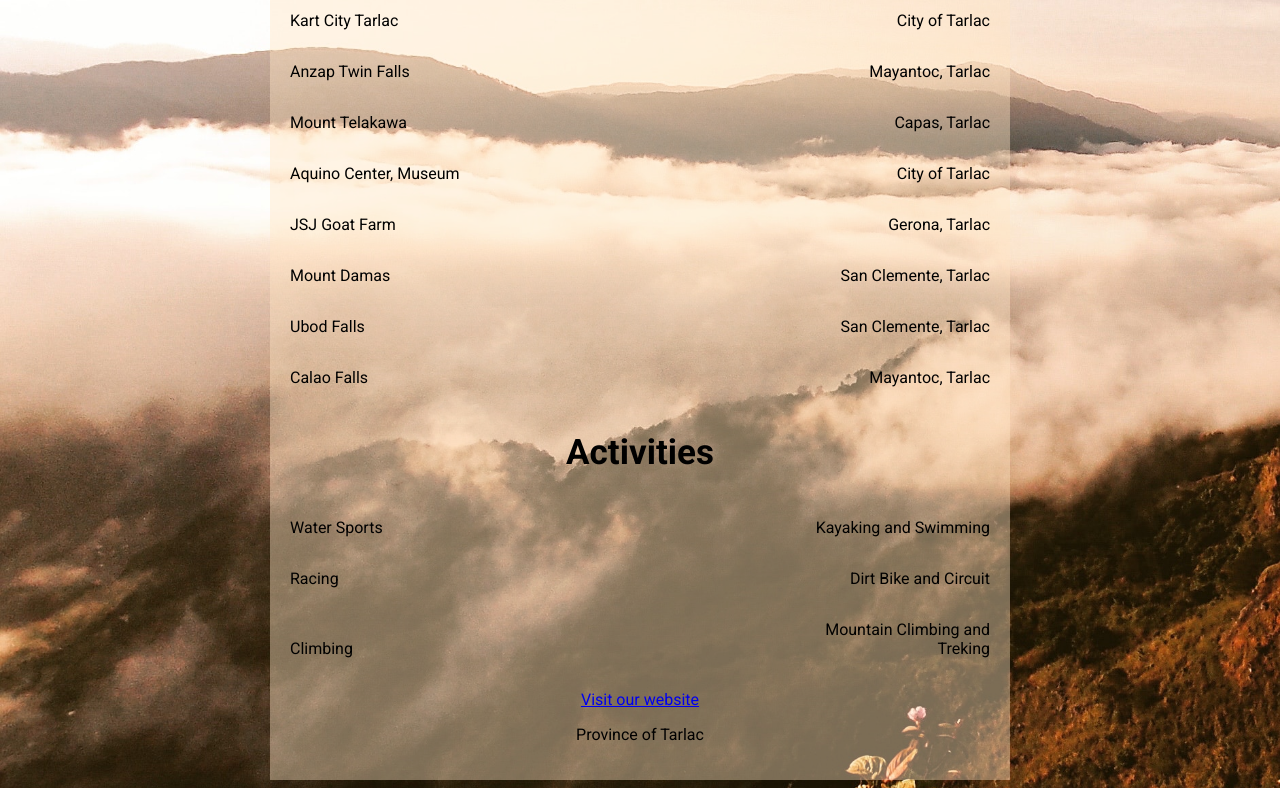
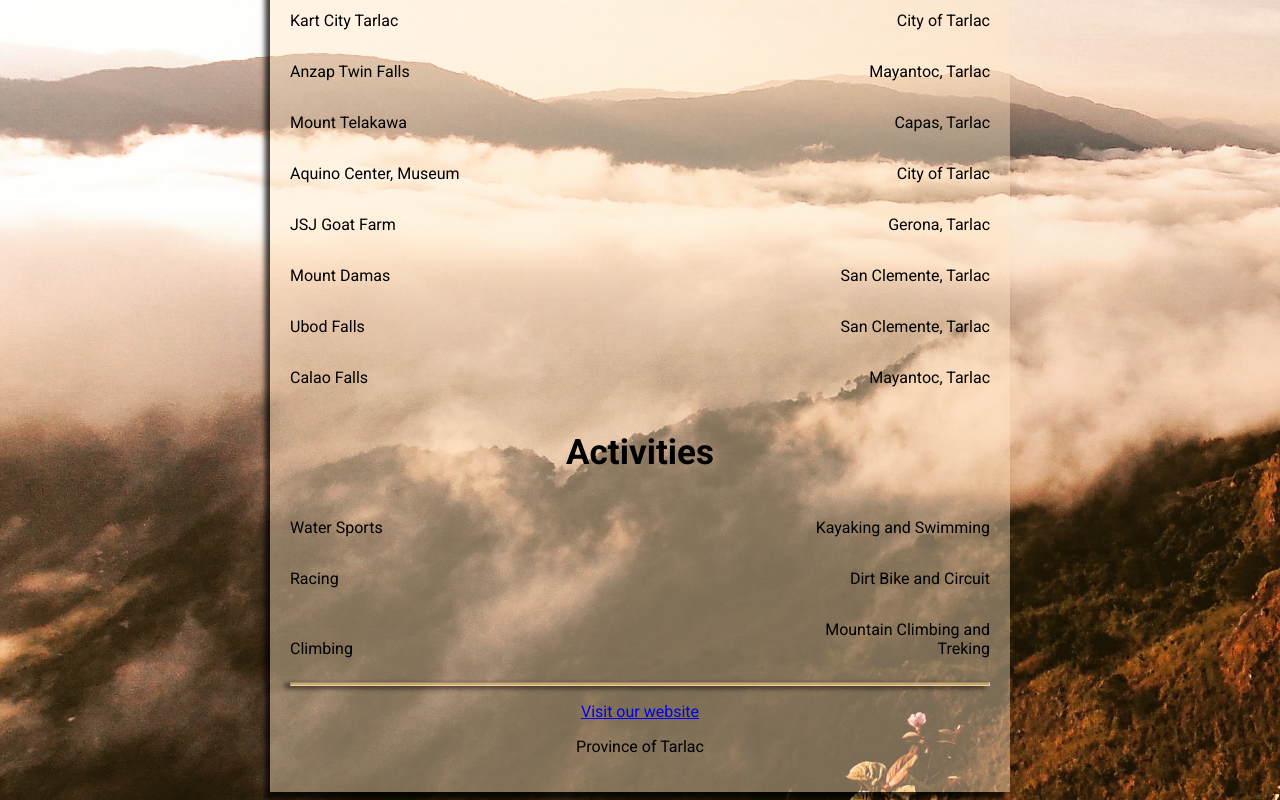
Before and after one commit to geraldvallega/Landing, a plain HTML site: page index.html in a window 1280 px wide. Shown: the part 495-1295 px from the top of the page. Drawn offline with Linux system fonts and the light colour scheme.

Commit message:
added box-shadow -WIP

```diff
--- a/css/styles.css
+++ b/css/styles.css
@@ -27,11 +27,17 @@ h2{
   margin-left: auto;
   margin-right: auto;
   padding: 20px;
+  box-shadow: -5px 7px 5px 0px rgba(0,0,0,0.75);
+-webkit-box-shadow: -5px 7px 5px 0px rgba(0,0,0,0.75);
+-moz-box-shadow: -5px 7px 5px 0px rgba(0,0,0,0.75);
 }
-hr{
+.TopLine, .BottomLine{
   height: 2px;
   background-color:rgba(222, 184, 135, 0.705);
   border-color:rgb(247, 207, 147);
+  box-shadow: -5px 2px 5px 0px rgba(0,0,0,0.75);
+-webkit-box-shadow: -5px 2px 5px 0px rgba(0,0,0,0.75);
+-moz-box-shadow: -5px 2px 5px 0px rgba(0,0,0,0.75);
 }
 .Tag_Line{
   font-style: italic;
--- a/index.html
+++ b/index.html
@@ -16,7 +16,7 @@
         <h1>"MalaTarlac"</h1>
         <p class="Tag_Line">Feel the exciting fun and adventures here in Tarlac</p>
       </header>
-      <hr>
+      <hr class="TopLine">
       <!----------------------------------------------- Main sevtion ------------------------------------------------->
       <main>
         <!----------------------------------------------- Section 1 ---------------------------------------------------->
@@ -69,6 +69,7 @@
         </article>
     </section>
     </main>
+    <hr class="BottomLine">
     <!-------------------------------------------- Footer -------------------------------------------------->
     <footer>
       <p><a href="https://tarlac.gov.ph/">Visit our website</a></p>
```
